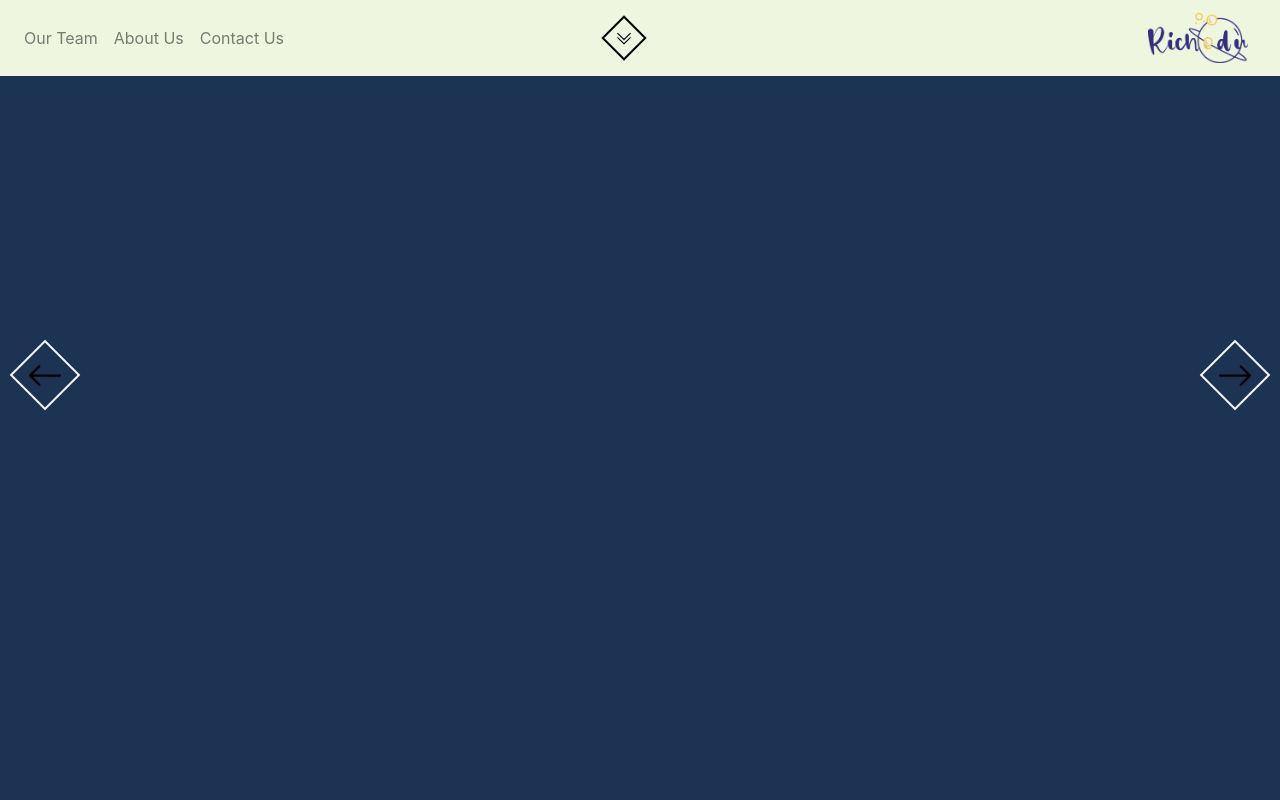
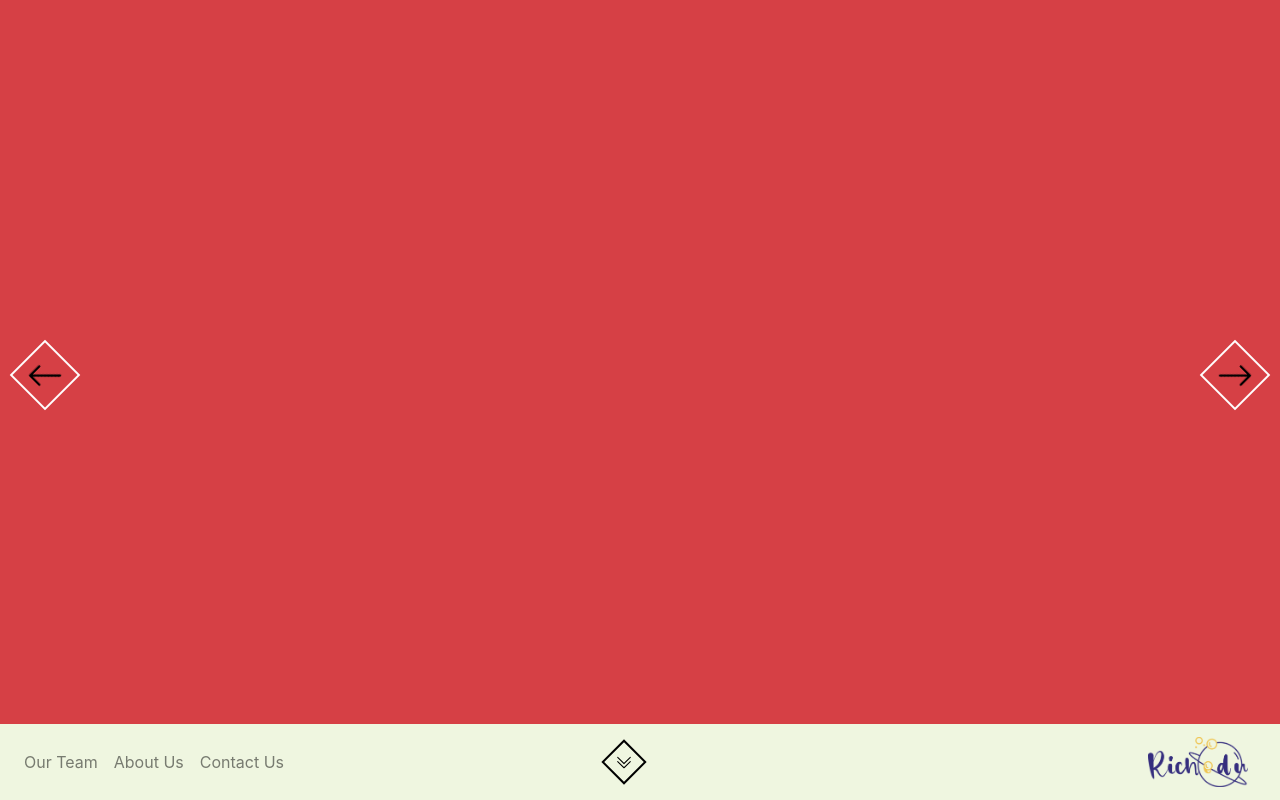
Before and after one commit to ceenayekta/richedu, a React (Create React App) app: page / in a window 1280 px wide. Shown: the top 800 px of the page. Built offline with nearby package versions, Linux system fonts and the light colour scheme.

Commit message:
Completed Footer

```diff
--- a/src/components/footer/Footer.css
+++ b/src/components/footer/Footer.css
@@ -1,12 +1,12 @@
 .footer {
     position: fixed;
-    bottom: 0;
+    min-width: 750px;
+    bottom: 0px;
 }
 .collapseBtn {
     left: calc(50% - 2em);
 }
 .wrap {
-    min-width: 750px;
     background-color: #EFF6E0;
 }
 .copyRight {
--- a/src/components/footer/Footer.js
+++ b/src/components/footer/Footer.js
@@ -8,7 +8,7 @@ const Footer = () => {
     const [open, setOpen] = useState(false);
 
     return (
-        <footer className="footer">
+        <div className="footer w-100">
             <Collapse in={open}>
                 <div id="example-collapse-text">
                     <div className="copyRight">
@@ -42,7 +42,7 @@ const Footer = () => {
                     />
                 </Navbar.Brand>
             </Navbar>
-        </footer>
+        </div>
     )
 }
 
```
